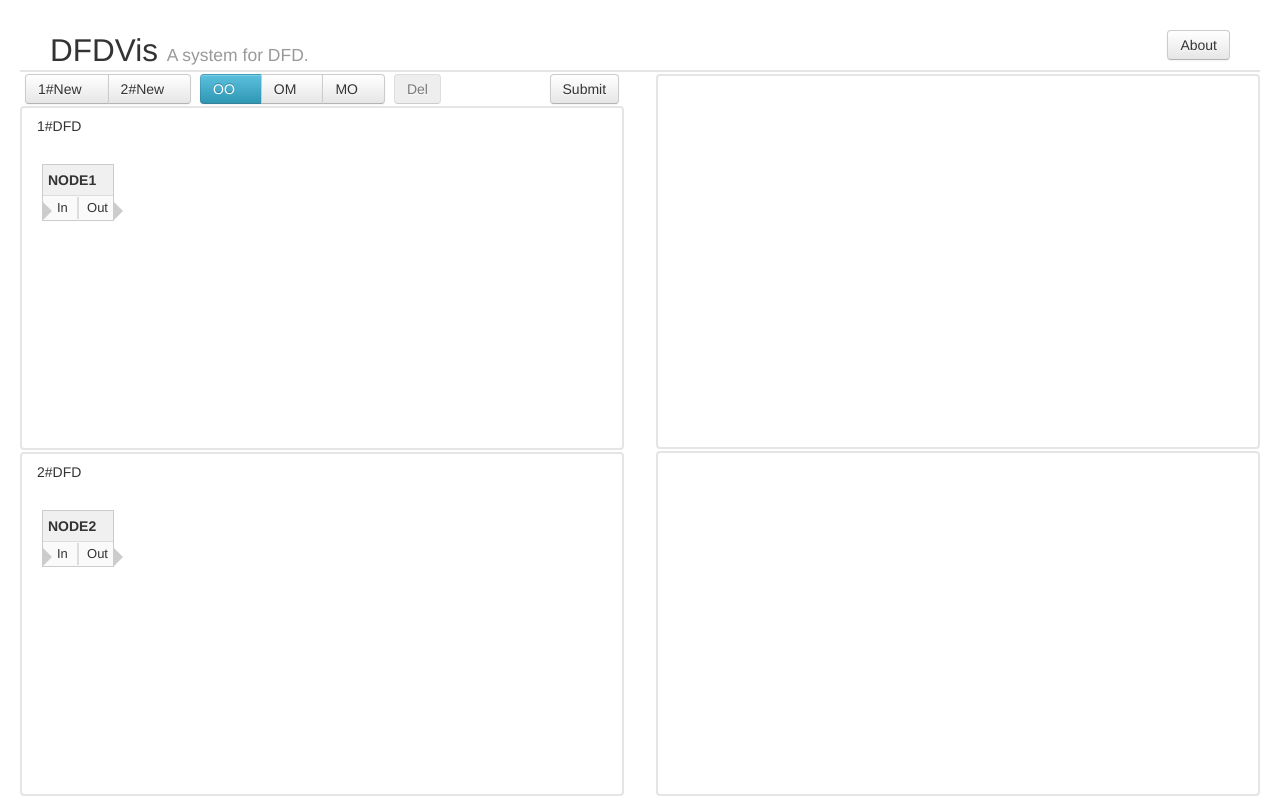
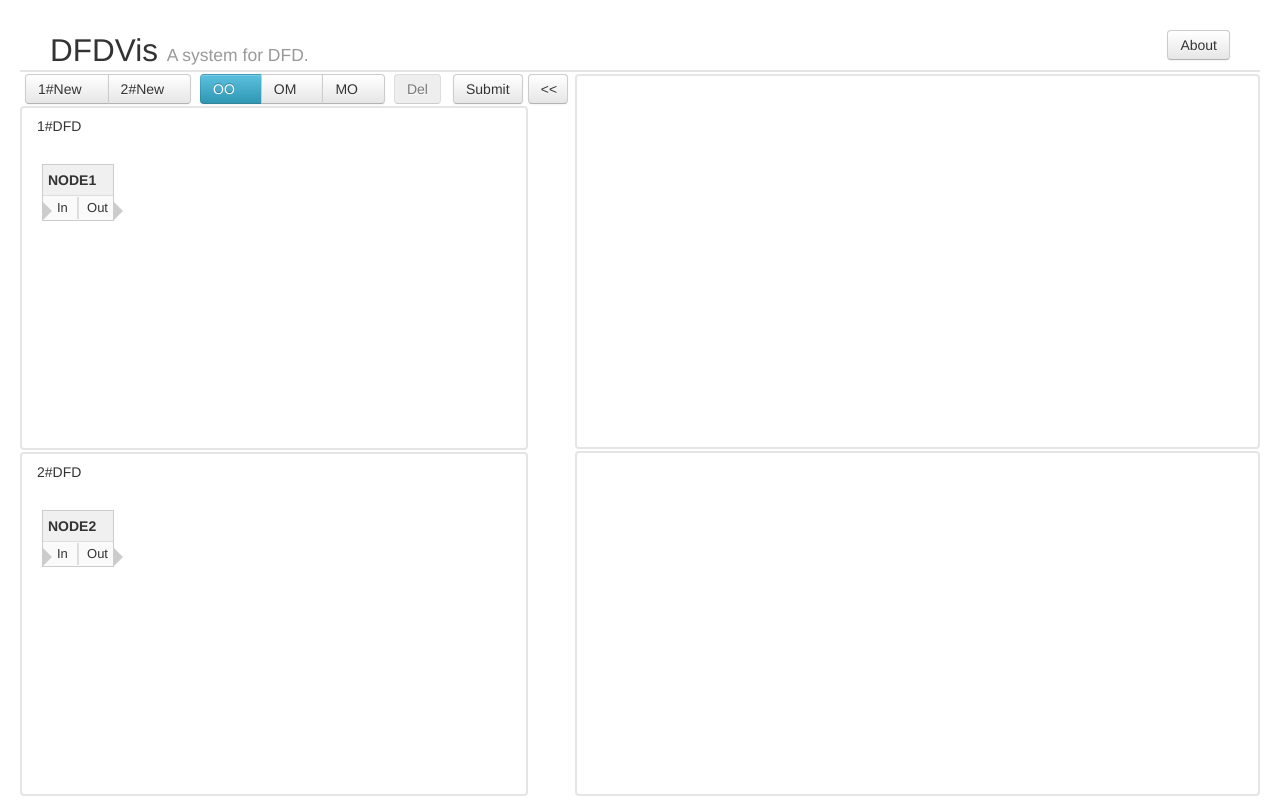
Before and after one commit to ZhangHaoZheng/DFDVis, a plain HTML site: page index.html in a window 1280 px wide. Drawn offline with Linux system fonts and the light colour scheme.

Commit message:
temporarily changing interface

```diff
--- a/index.html
+++ b/index.html
@@ -8,6 +8,7 @@
     <link rel="stylesheet" href="stylesheets/mine.css">
     <link rel="stylesheet" href="stylesheets/stateGraph_style.css">
     <link rel="stylesheet" href="stylesheets/processGraph_style.css">
+    <link rel="stylesheet" href="stylesheets/main.css">
     <!--******************************-->
     <script src="js/jquery/jquery-3.1.1.min.js"></script>
     <script src="js/jquery-ui/jquery-ui.min.js"></script>
@@ -51,7 +52,8 @@
         </div>
         <!--流图栏-->
         <div class="row-fluid" id="main-content-div">
-            <div class="span6">
+            <div class="span5">
+                <div id="left-span6-left">
                     <div class="row-fluid" id="btn-row">
                         <div class="btn-group">
                             <button id="btn-new1" class="btn" type="button">1#New<em class="icon-align-left"></em></button>
@@ -90,13 +92,20 @@
                         </div>
                     </div>
                 </div>
+                <div id="left-span6-right">
+                     <button id="btn-retract" class="btn" type="button" id="btn-retract"><em class="icon-align-center"><<</em></button>
+                </div>
+            </div>
             <!-- 右侧部分 -->
-            <div class="span6">
+            <div class="span7">
                 <div class="two-state-view" id="statediv">
                     <div class="accordion-group" id="stateGraph">
                     </div>
                     <div class="accordion-group" id="furtherStateGraph">
                     </div>
+                </div>
+                <div class="comparison-view" id="comparisondiv">
+
                 </div>
             </div>
         </div>
--- /dev/null
+++ b/stylesheets/main.css
@@ -0,0 +1,17 @@
+#left-span6-left {
+	float: left;
+	width: 97%;
+}
+#left-span6-right {
+	float: right;
+	width: 3%;
+	margin: 2px 0px;
+}
+.two-state-view {
+	float: left;
+	width: 100%;
+}
+.comparison-view {
+	float: right;
+	display: none;
+}
```
Also changed, not shown: js/bootstrap/css/bootstrap.css. Lines whose indentation alone changed are shown as unchanged.
